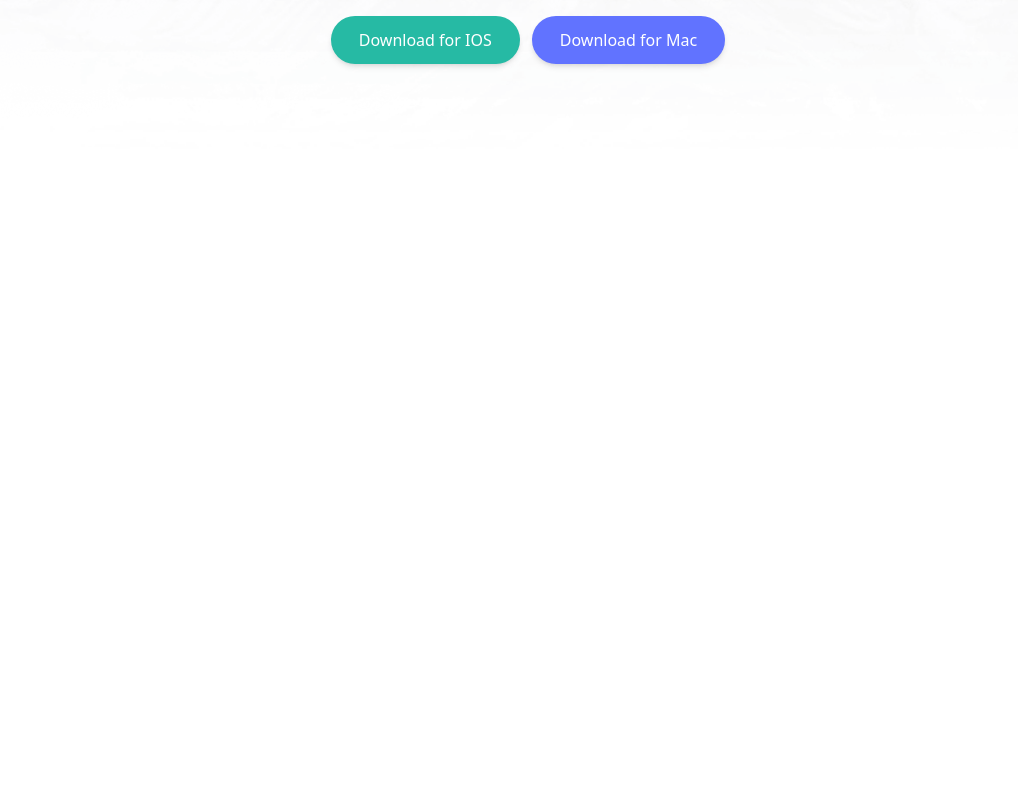
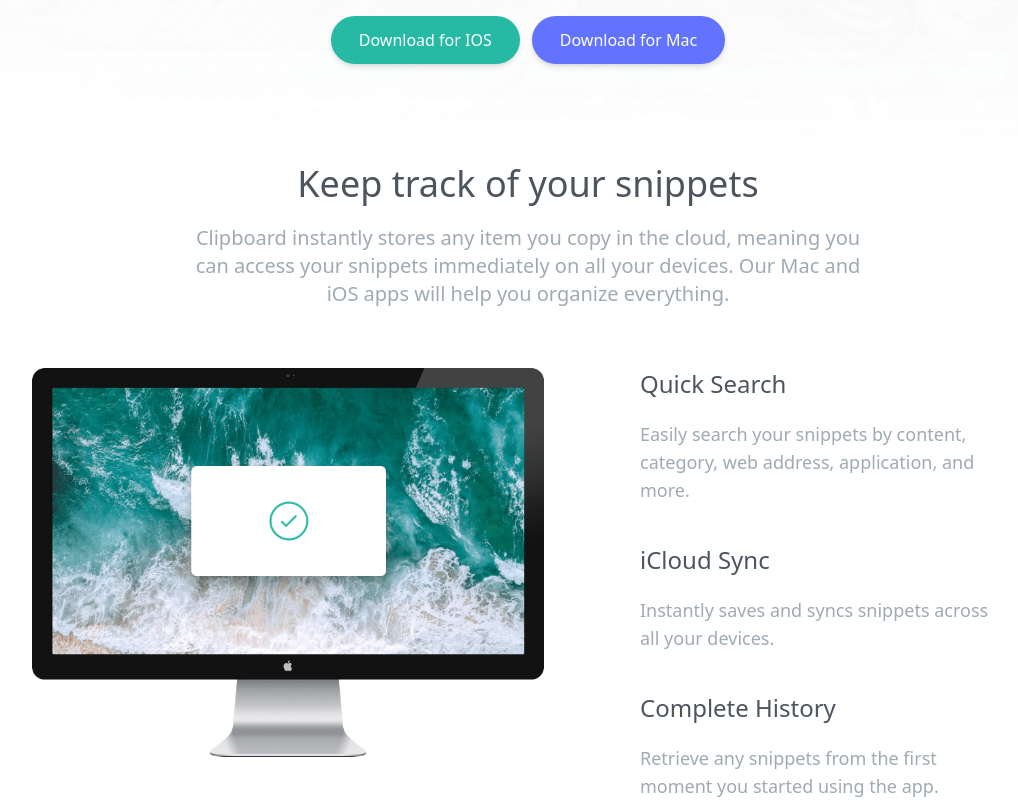
Before and after one commit to amm834/tailwind-jit-clipboard-landing-page, a website: page public/index.html in a window 1280 px wide. Shown: the part 471-1271 px from the top of the page, without its empty margins (112-1130 px from the left). Before the commit the page ends 800 px from the top, so only its background shows below. Drawn offline with Linux system fonts and the light colour scheme.

Commit message:
Features section done

```diff
--- a/public/index.html
+++ b/public/index.html
@@ -7,7 +7,7 @@
 </head>
 <body>
 <!-- Hero -->
-<section class="md:bg-hero-desktop bg-no-repeat bg-cover bg-hero-mobile">
+<section class="md:bg-hero-desktop bg-no-repeat bg-cover bg-hero-mobile w-full">
     <div class="bg-no-repeat container flex flex-col  justify-center items-center py-[100px] sm:max-w-[60%]">
         <img class="w-[12   0px] mb-[24px]" src="assets/logo.svg" alt="clipboard logo">
         <h1 class="text-dark-gray-blue text-4xl sm:text-5xl text-center mt-[30px] mb-[20px]">A history of everything you
@@ -22,5 +22,46 @@
         </div>
     </div>
 </section>
+
+<!-- Features -->
+<section class="container">
+    <!--    Heading -->
+    <div class="container md:max-w-[700px] text-center">
+        <h1 class="text-3xl sm:text-4xl text-dark-gray-blue mb-[20px] text-center">Keep track of your snippets</h1>
+        <p class="text-lg sm:text-xl text-base text-center text-grey-blue leading-2">
+            Clipboard instantly stores any item you copy in the cloud, meaning you can access your snippets immediately
+            on
+            all your devices. Our Mac and iOS apps will help you organize everything.
+        </p>
+    </div>
+    <!--     Feature -->
+    <div class="flex flex-col md:flex-row mt-[30px] md:mt-[60px] gap-20 max-w-screen-lg container">
+        <div>
+            <img src="assets/image-computer.png" alt="computer">
+        </div>
+        <div class="container max-w-[400px]">
+            <div class="mb-10">
+                <h1 class="text-xl md:text-2xl text-dark-gray-blue mb-[20px]">Quick Search</h1>
+                <p class="text-base sm:text-lg text-grey-blue">
+                    Easily search your snippets by content, category, web address, application, and more.
+                </p>
+            </div>
+            <div class="mb-10">
+                <h1 class="text-xl md:text-2xl text-dark-gray-blue mb-[20px]">iCloud Sync
+                </h1>
+                <p class="text-base sm:text-lg text-grey-blue">
+                    Instantly saves and syncs snippets across all your devices.
+                </p>
+            </div>
+            <div>
+                <h1 class="text-xl md:text-2xl text-dark-gray-blue mb-[20px]">Complete History</h1>
+                <p class="text-base sm:text-lg text-grey-blue">
+                    Retrieve any snippets from the first moment you started using the app.
+                </p>
+            </div>
+        </div>
+    </div>
+</section>
+
 </body>
 </html>
```
Also changed, not shown: public/style.css.
